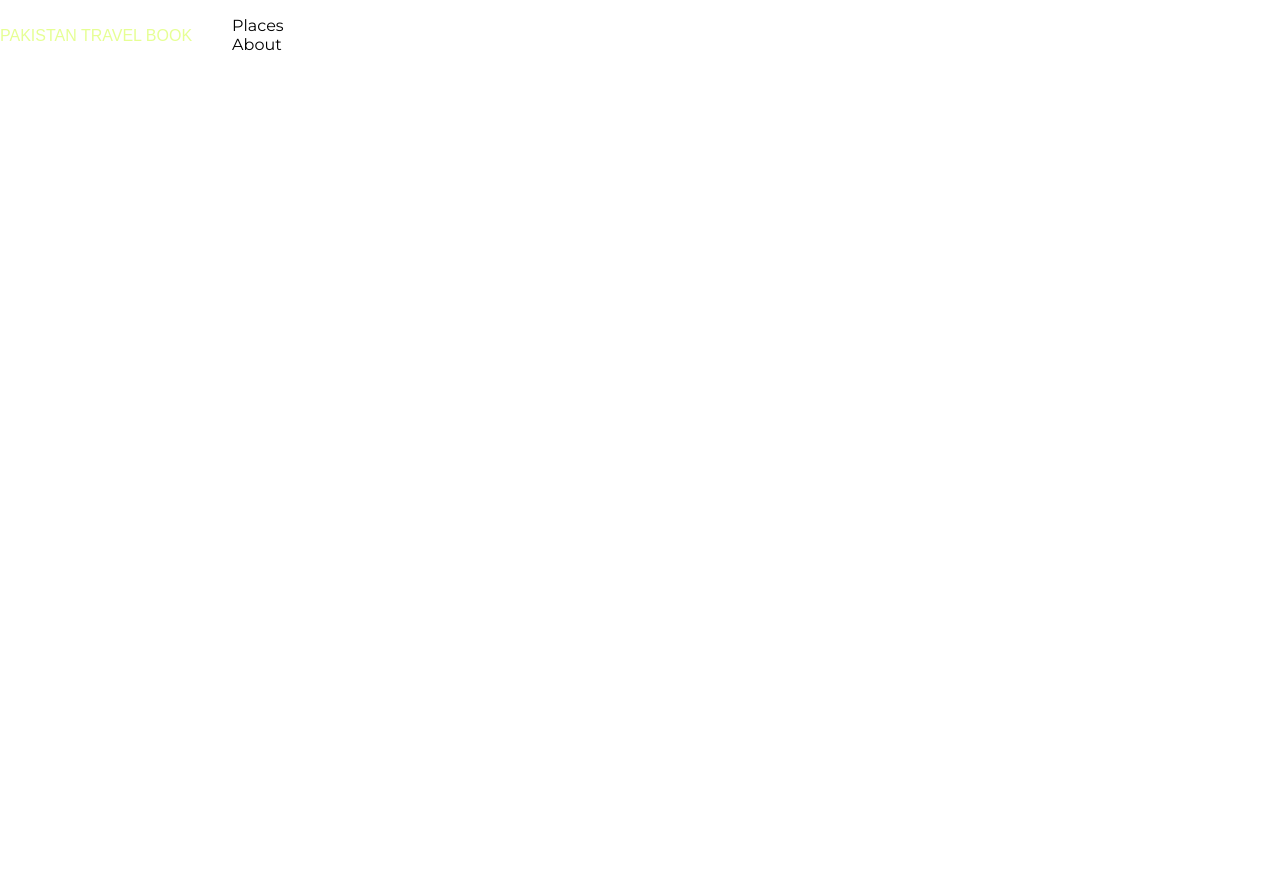
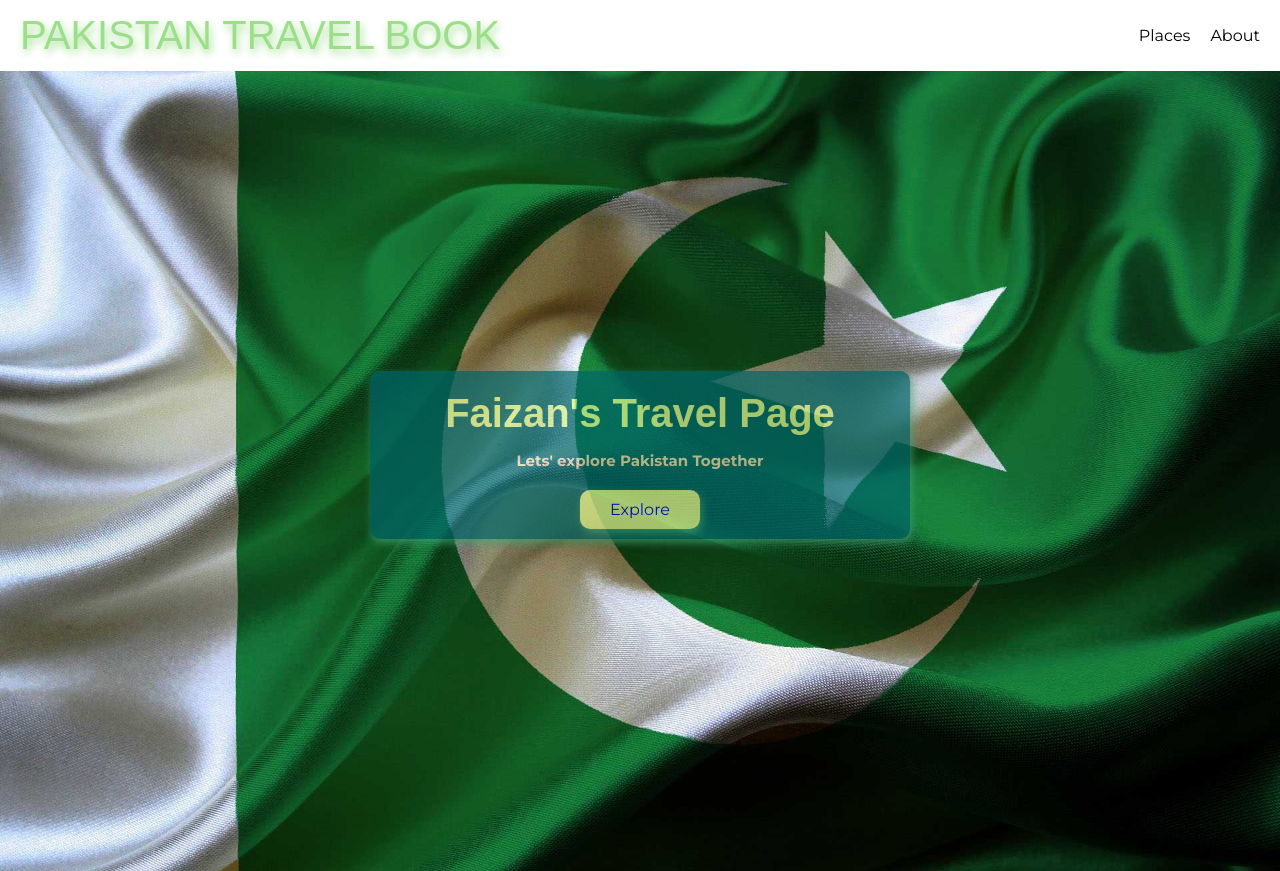
Before and after one commit to Faizan-glitch-os/Pakistan-travel-book-day15-onwards, a plain HTML site: page index.html in a window 1280 px wide. Before the commit the page ends 800 px from the top, so only its background shows below. Drawn offline with Linux system fonts and the light colour scheme; a web font is replaced by a local one.

Commit message:
Hero added, 1st section in the main completed and styled

```diff
--- a/index.css
+++ b/index.css
@@ -0,0 +1,59 @@
+header ul {
+  display: flex;
+  flex-direction: row;
+}
+
+header li {
+  margin-left: 20px;
+}
+
+#hero {
+  height: 800px;
+  background-image: url("/assets/images/Pakistan\ Flag.jpg");
+  background-position: center;
+  background-size: cover;
+}
+
+#hero-content {
+  width: 500px;
+  padding: 20px;
+  margin: 0 auto;
+  background-color: #006769;
+  opacity: 0.7;
+  text-align: center;
+  border-radius: 10px;
+  box-shadow: 2px 4px 8px #40a578;
+  position: relative;
+  top: 300px;
+}
+
+#hero-content h1 {
+  color: #e6ff94;
+  font-family: "Poetsen", sans-serif;
+  font-size: 40px;
+  margin: 0;
+}
+
+#hero-content p {
+  font-size: 15px;
+  font-weight: 700;
+  color: wheat;
+  margin-bottom: 30px;
+}
+
+#hero-content a {
+  text-decoration: none;
+  background-color: #e6ff94;
+  padding: 10px 30px;
+  border-radius: 10px;
+  box-shadow: 2px 4px 8px #40a578;
+}
+
+#hero-content a:hover {
+  text-decoration: none;
+  background-color: #40a578;
+  color: white;
+  padding: 10px 30px;
+  border-radius: 10px;
+  box-shadow: 2px 4px 8px #e6ff94;
+}
--- a/index.html
+++ b/index.html
@@ -8,11 +8,12 @@
       rel="stylesheet"
     />
     <link rel="stylesheet" href="shared.css" />
+    <link rel="stylesheet" href="index.css" />
     <meta charset="UTF-8" />
     <title>Pakistan Travel Book</title>
   </head>
   <body>
-    <header class="header-container">
+    <header>
       <div class="logo"><a href="index.html">Pakistan Travel Book</a></div>
       <nav>
         <ul>
@@ -22,7 +23,13 @@
       </nav>
     </header>
     <main>
-      <section></section>
+      <section id="hero">
+        <div id="hero-content">
+          <h1>Faizan's Travel Page</h1>
+          <p>Lets' explore Pakistan Together</p>
+          <a href="index.html">Explore</a>
+        </div>
+      </section>
       <section></section>
     </main>
     <footer></footer>
--- a/shared.css
+++ b/shared.css
@@ -3,16 +3,20 @@ body {
   margin: 0;
 }
 
-.header-container {
+header {
   display: flex;
   align-items: center;
+  justify-content: space-between;
+  padding: 10px 20px;
 }
 
 .logo a {
   text-decoration: none;
   font-family: "Poetsen", sans-serif;
-  color: #e6ff94;
+  color: #9dde8b;
+  font-size: 40px;
   text-transform: uppercase;
+  text-shadow: 2px 4px 8px;
 }
 
 ul {
```
Also changed, not shown: assets/images/Pakistan Flag.jpg (added).
